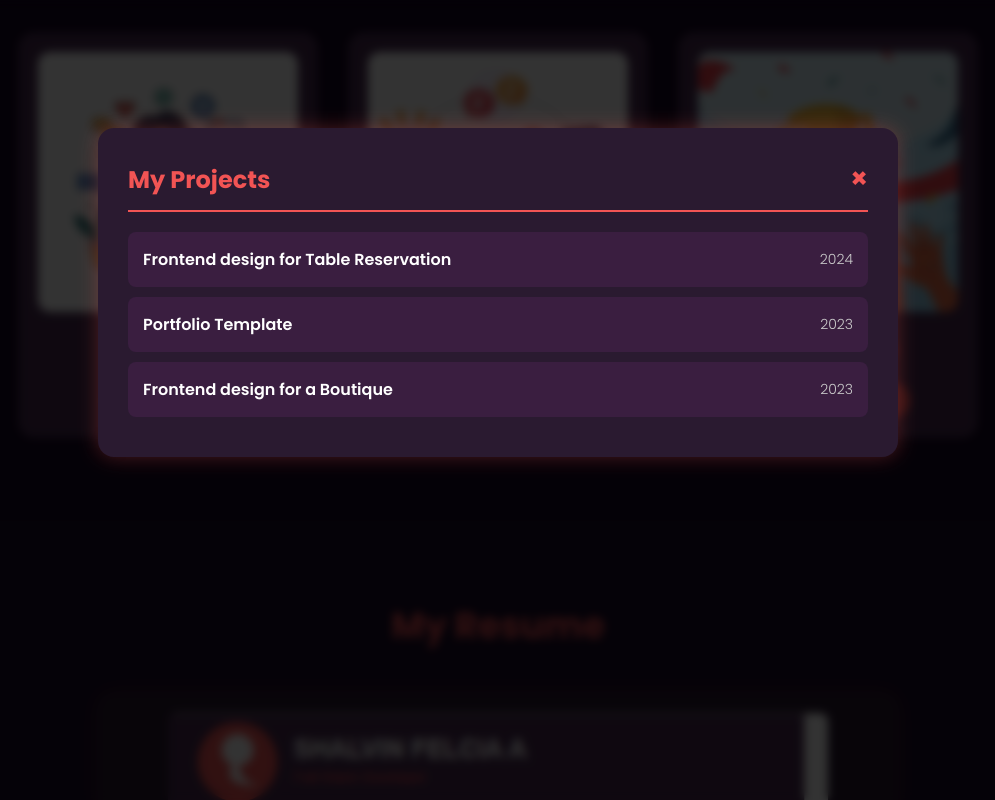
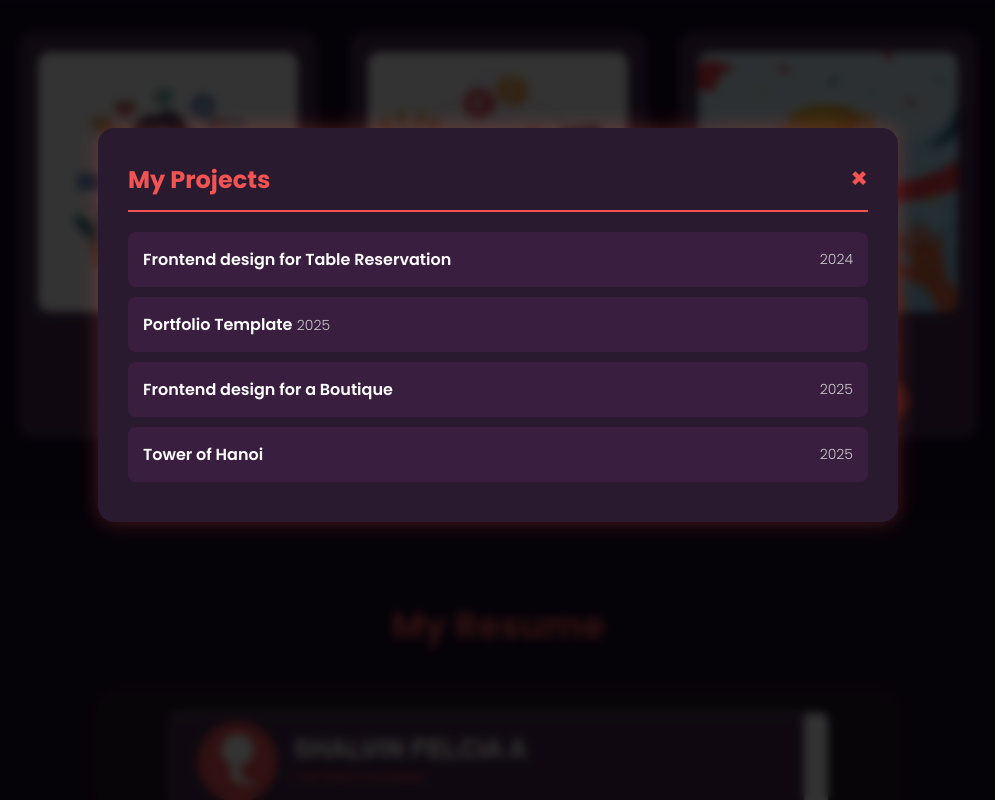
Before and after one commit to codewithshalvin/Myportfolio, a plain HTML site: page myport/index.html in a window 1280 px wide. Both pictures are taken after a click on the button "View Projects". Shown: the part 943-1743 px from the top of the page, without its empty margins (142-1137 px from the left). Drawn offline with nearby package versions, Linux system fonts and the light colour scheme.

Commit message:
Update index.html

```diff
--- a/myport/index.html
+++ b/myport/index.html
@@ -875,15 +875,21 @@
           </a>
         </li>
         <li>
-          <a href="https://example.com/project2" target="_blank">
+
             <span class="item-title">Portfolio Template</span>
-            <span class="item-date">2023</span>
-          </a>
+            <span class="item-date">2025</span>
+
         </li>
         <li>
           <a href="https://www.linkedin.com/posts/shalvin-felcia-792916320_webdevelopment-html-css-activity-7315690173785165824-icED?utm_source=social_share_send&utm_medium=member_desktop_web&rcm=ACoAAFFLKd4BW668wF2M5Qv9ASm6dFkBYM4RcEw" target="_blank">
             <span class="item-title">Frontend design for a Boutique</span>
-            <span class="item-date">2023</span>
+            <span class="item-date">2025</span>
+          </a>
+        </li>
+        <li>
+          <a href="https://towerofhanoi-s.netlify.app/" target="_blank">
+            <span class="item-title">Tower of Hanoi</span>
+            <span class="item-date">2025</span>
           </a>
         </li>
 
```
